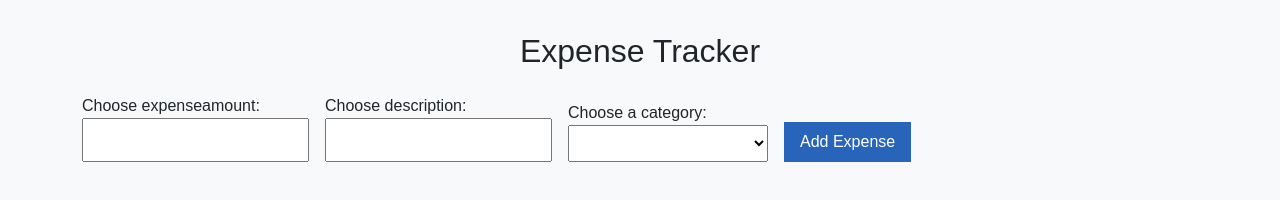
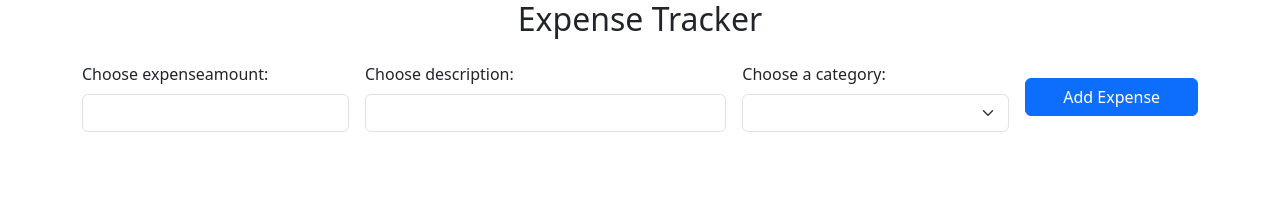
Before and after one commit to Rasika-exol/Expense-tracker, a plain HTML site: page index.html in a window 1280 px wide. Drawn offline with nearby package versions, Linux system fonts and the light colour scheme.

Commit message:
Added styles using inbuilt bootstrap classes

```diff
--- a/index.html
+++ b/index.html
@@ -16,24 +16,23 @@
       integrity="sha384-ndDqU0Gzau9qJ1lfW4pNLlhNTkCfHzAVBReH9diLvGRem5+R9g2FzA8ZGN954O5Q"
       crossorigin="anonymous"
     ></script>
-    <link rel="stylesheet" href="style.css" />
   </head>
   <body>
     <div class="container">
       <h2 class="mb-4 text-center">Expense Tracker</h2>
 
-      <form id="expenseForm">
-        <div class="form-group">
-          <label for="amount">Choose expenseamount:</label>
-          <input type="number" id="amount" required />
+      <form id="expenseForm" class="row g-3 mb-4 align-items-center">
+        <div class="col-md-3">
+          <label class="form-label">Choose expenseamount:</label>
+          <input type="number" class="form-control" id="amount" required />
         </div>
-        <div class="form-group">
-          <label for="description">Choose description:</label>
-          <input type="text" id="description" required />
+        <div class="col-md-4">
+          <label class="form-label">Choose description:</label>
+          <input type="text" class="form-control" id="description" required />
         </div>
-        <div class="form-group">
-          <label for="category">Choose a category:</label>
-          <select id="category" required>
+        <div class="col-md-3">
+          <label class="form-label">Choose a category:</label>
+          <select class="form-select" id="category" required>
             <option value="" disabled selected></option>
             <option value="fuel">fuel</option>
             <option value="food">food</option>
@@ -41,10 +40,14 @@
             <option value="Movie">Movie</option>
           </select>
         </div>
-        <button type="submit" id="submitBtn">Add Expense</button>
+        <div class="col-md-2 d-flex align-items-end">
+          <button type="submit" class="btn btn-primary w-100">
+            Add Expense
+          </button>
+        </div>
       </form>
 
-      <ul id="expenseList"></ul>
+      <ul id="expenseList" class="list-group"></ul>
     </div>
 
     <script src="script.js"></script>
--- a/style.css
+++ /dev/null
@@ -1,68 +0,0 @@
-body {
-  background-color: #f8f9fa;
-  font-family: Arial, sans-serif;
-  padding: 2rem;
-}
-
-#expenseForm {
-  display: flex;
-  flex-wrap: wrap;
-  gap: 1rem;
-  align-items: flex-end;
-  margin-bottom: 2rem;
-}
-
-.form-group {
-  display: flex;
-  flex-direction: column;
-  min-width: 200px;
-}
-
-input,
-select {
-  padding: 0.5rem;
-  font-size: 1rem;
-}
-
-#submitBtn {
-  padding: 0.5rem 1rem;
-  background-color: rgb(41, 100, 187);
-  color: white;
-  border: none;
-  font-size: 1rem;
-  cursor: pointer;
-}
-
-#expenseList {
-  list-style: none;
-  padding-left: 0;
-}
-
-#expenseList li {
-  display: flex;
-  justify-content: space-between;
-  align-items: center;
-  background-color: #ffffff;
-  padding: 0.75rem 1rem;
-  margin-bottom: 0.5rem;
-  border: 1px solid #dee2e6;
-  border-radius: 0.375rem;
-}
-
-#expenseList button {
-  margin-left: 0.5rem;
-  padding: 0.25rem 0.5rem;
-  border: none;
-  font-size: 0.9rem;
-  cursor: pointer;
-}
-
-#expenseList .btn-danger {
-  background-color: #c6525c;
-  color: white;
-}
-
-#expenseList .btn-secondary {
-  background-color: #6c757d;
-  color: white;
-}
```
